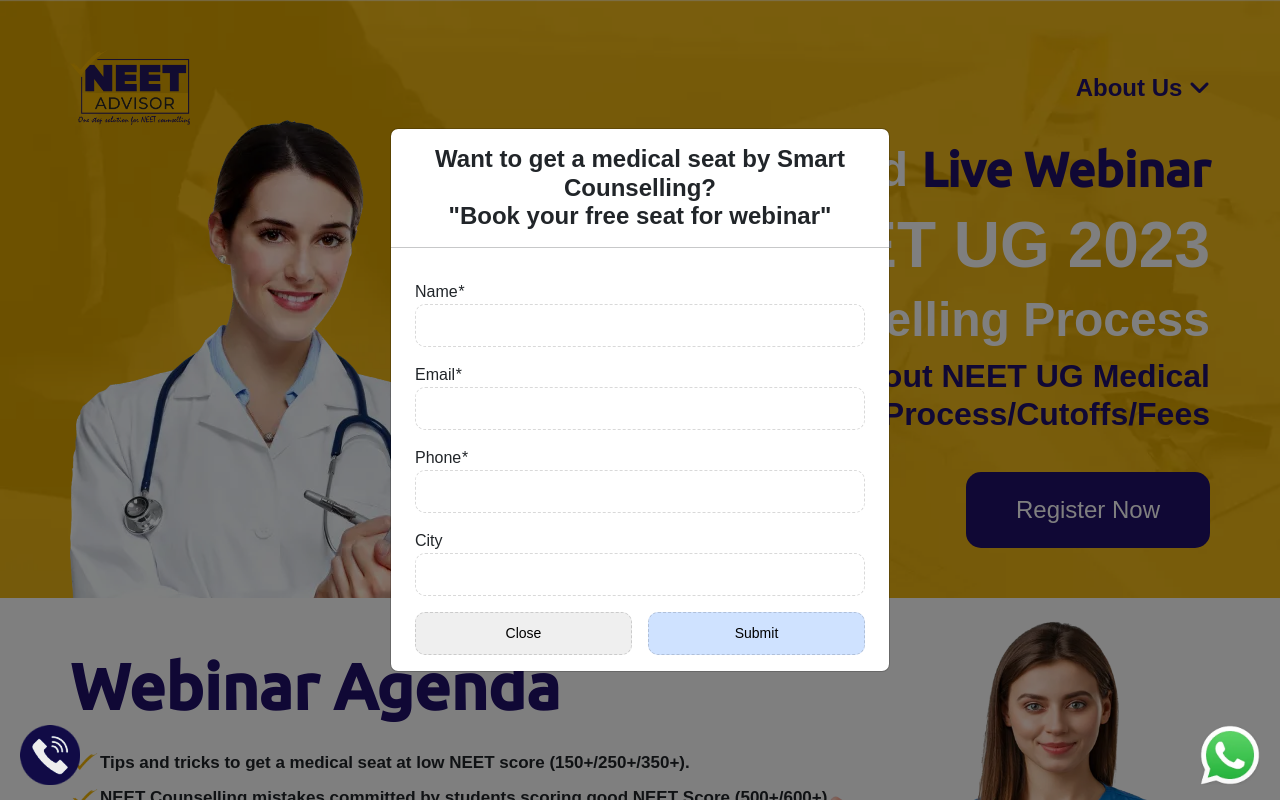
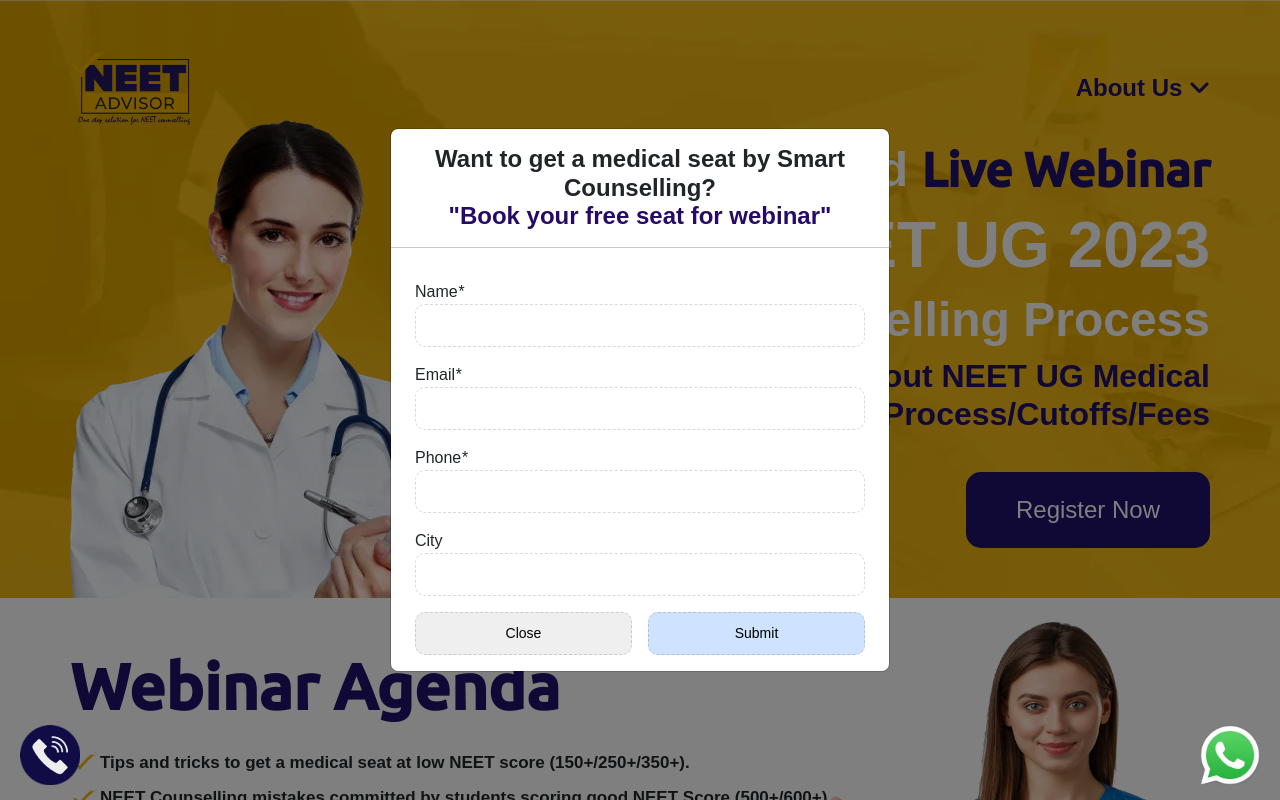
Before and after one commit to ic-Solutions/neetlandingpage, a PHP site: page / in a window 1280 px wide. Run offline with PHP 8.4, Linux system fonts and the light colour scheme; some libraries are stand-ins or nearby versions.

Commit message:
changes done by NEET ADVISOR

```diff
--- a/style.css
+++ b/style.css
@@ -594,3 +594,11 @@
     margin-top: 10px;
 }
 }
+
+.contact-popup .color-brand {
+    color: #270a68;
+}
+
+.btn-close{
+  cursor: pointer;
+}
```
